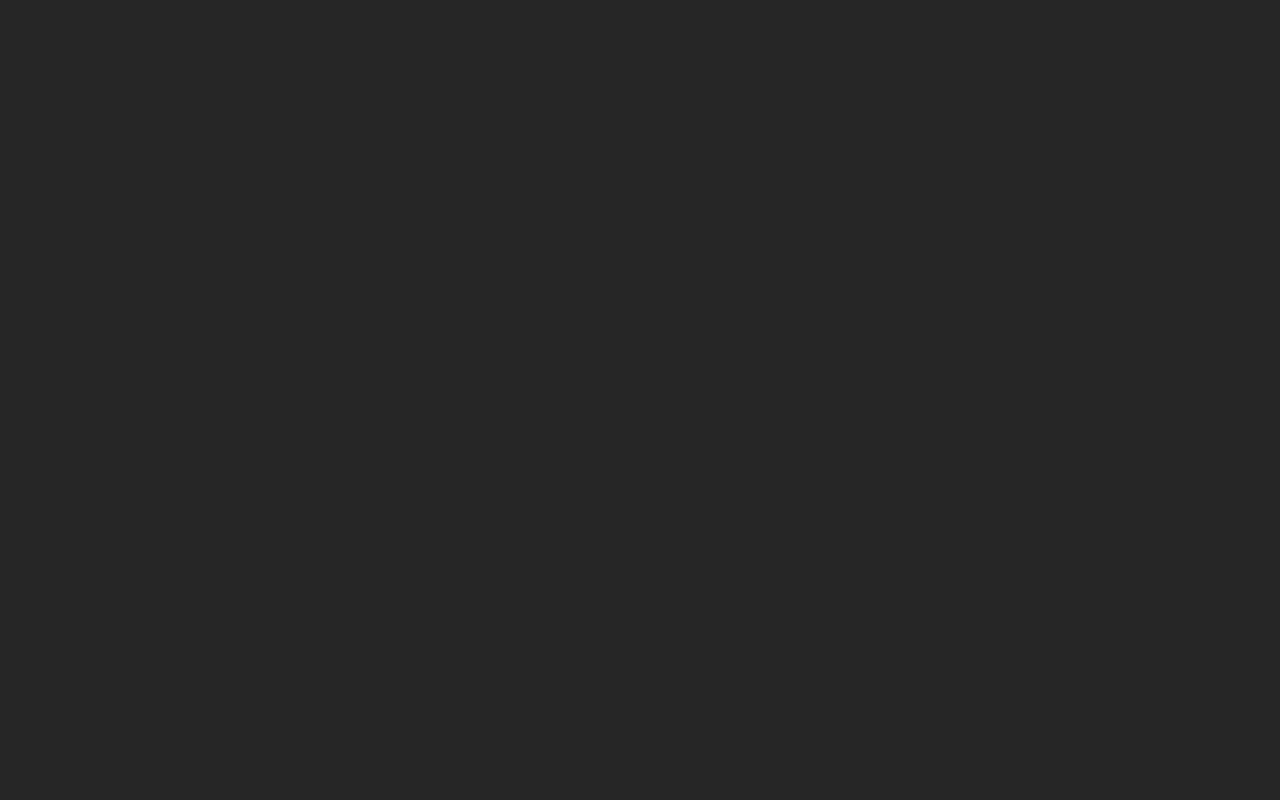
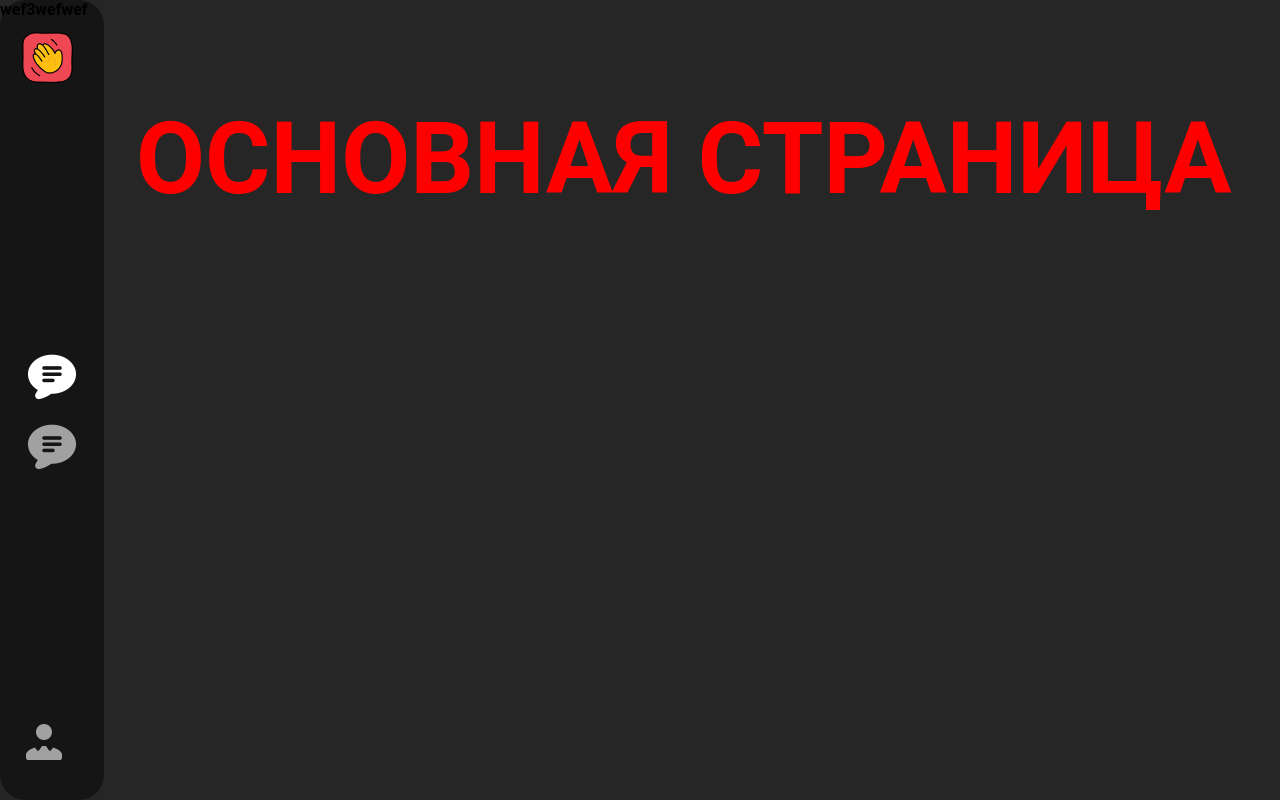
Before and after one commit to Timon27M/social-network, a React (Create React App) app: page /main/chats in a window 1280 px wide. Before the commit this address had no page. Built offline with nearby package versions, Linux system fonts and the light colour scheme; no server answers; sample sign-in values are in the browser's storage.

Commit message:
feat: сделана стилизация NavBar

```diff
--- a/src/App.tsx
+++ b/src/App.tsx
@@ -5,13 +5,17 @@ import styles from "./App.module.css";
 import { Route, Routes } from "react-router-dom";
 import Main from "./pages/main/Main";
 import ProtectedRoute from "./components/Auth/protectedRoute/ProtectedRoute";
+import Chat from "./pages/chat/chat";
 
 function App() {
   return (
     <div className={`${styles.App}`}>
       <Routes>
         <Route path="/" element={<Home />} />
-        <Route path="/main" element={<ProtectedRoute element={Main} />} />
+        <Route path="/main" element={<ProtectedRoute element={Main} />}>
+          <Route path="chats" element={<Chat />} />
+          <Route path="profile" element={<Chat />} />
+        </Route>
         <Route path="/login" element={<Login />} />
         <Route path="/register" element={<Register />} />
       </Routes>
--- a/src/components/navbar/Navbar.module.scss
+++ b/src/components/navbar/Navbar.module.scss
@@ -1,8 +1,8 @@
 .navbar {
-    height: 100vh;
+  height: calc(100vh - 60px);
   background-color: rgba(0, 0, 0, 0.448);
   color: white;
-    padding: 0px 20px;
+  padding: 30px 20px;
   position: fixed;
   border-radius: 25px;
   display: flex;
@@ -16,11 +16,39 @@
 }
 
 .navButton {
-    width: 50px;
+  min-width: 50px;
   height: 50px;
 }
 
+.icon {
+  opacity: 0.6;
+  &:hover {
+    opacity: 0.3;
+  }
+}
+
+.iconBlock {
+  display: flex;
+  align-items: center;
+}
+
+// .activeDot {
+//     padding: 0;
+//     margin-top: 10px;
+//     width: 10px;
+//     height: 10px;
+//     background-color: white;
+//     border-radius: 50%;
+//     font-size: 60px;
+//     margin-left: 5px;
+// }
+
 .icons {
   display: flex;
+  gap: 20px;
   flex-direction: column;
 }
+
+.iconActive {
+ opacity: 1;
+}
--- a/src/components/navbar/Navbar.tsx
+++ b/src/components/navbar/Navbar.tsx
@@ -1,9 +1,17 @@
-import { NavLink } from "react-router-dom";
+import { NavLink, useLocation } from "react-router-dom";
 import styles from "./Navbar.module.scss";
-import iconChats from "../../images/message.png";
+import iconChats from "../../images/icon-message.png";
+import iconProfile from "../../images/icon-profile.png";
 import icon from "../../images/icons8-houseparty-96.png";
+import { useEffect } from "react";
 
-function   Navbar() {
+function Navbar() {
+  const location = useLocation();
+
+  useEffect(() => {
+    console.log(location);
+  }, []);
+
   return (
     <div className={`${styles.navbar}`}>
       <div>
@@ -12,11 +20,30 @@ function   Navbar() {
         </NavLink>
       </div>
       <div className={`${styles.icons}`}>
-        <NavLink to={"/main/chats"} className={`${styles.navButton}`}>
+        {/* <div className={styles.iconBlock}> */}
+          <NavLink
+            to={"/main/chats"}
+            className={`${location.pathname === '/main/chats' ? styles.iconActive : styles.icon } ${styles.navButton}`}
+          >
+            <img src={iconChats} alt="икона" />
+          </NavLink>
+          {/* {location.pathname === "/main/chats" && (
+            <span className={styles.activeDot}></span>
+          )} */}
+        {/* </div> */}
+        <NavLink
+          to={"/main/chats"}
+          className={`${styles.icon} ${styles.navButton}`}
+        >
           <img src={iconChats} alt="икона" />
         </NavLink>
-        <NavLink to={"/main/chats"} className={`${styles.navButton}`}>
-          <img src={iconChats} alt="икона" />
+      </div>
+      <div>
+        <NavLink
+          to={"/main/profile"}
+          className={`${location.pathname === '/main/profile' ? styles.iconActive : styles.icon } ${styles.navButton}`}
+        >
+          <img src={iconProfile} className={styles.iconImage} alt="икона" />
         </NavLink>
       </div>
     </div>
--- /dev/null
+++ b/src/pages/chat/chat.tsx
@@ -0,0 +1,11 @@
+import styels from './chat.module.scss'
+
+function Chat() {
+    return (
+        <div className={`${styels.chat}`}>
+            <div>wef3wefwef</div>
+        </div>
+    )
+}
+
+export default Chat
--- a/src/pages/main/Main.tsx
+++ b/src/pages/main/Main.tsx
@@ -18,9 +18,7 @@ function Main() {
         <Navbar />
       </div>
       <Outlet />
-      <p className={`${styles.text}`}>
-        ОСНОВНАЯ СТРАНИЦА
-      </p>
+      <p className={`${styles.text}`}>ОСНОВНАЯ СТРАНИЦА</p>
     </div>
   );
 }
```
Also changed, not shown: src/images/icon-message.png (added), src/images/icon-profile.png (added), src/pages/chat/chat.module.scss (added). Lines whose indentation alone changed are shown as unchanged.
